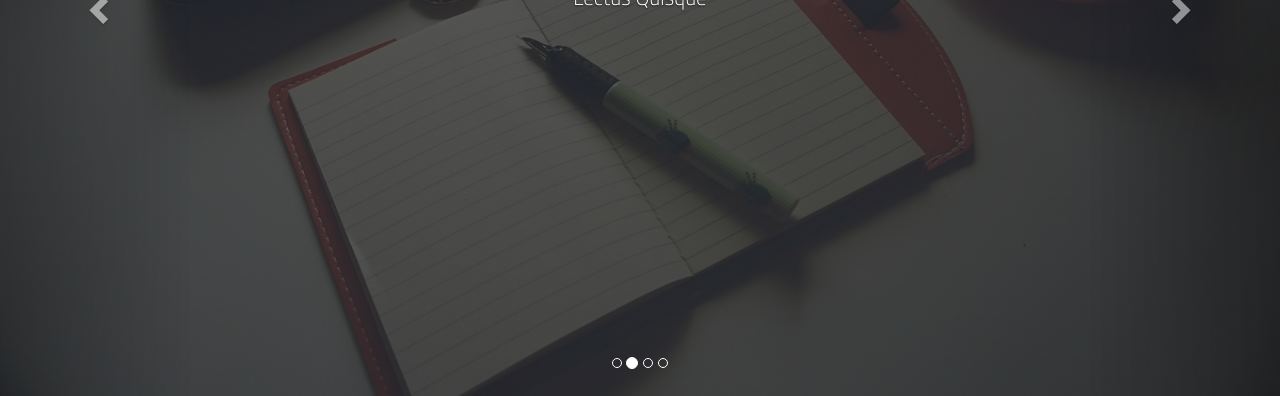
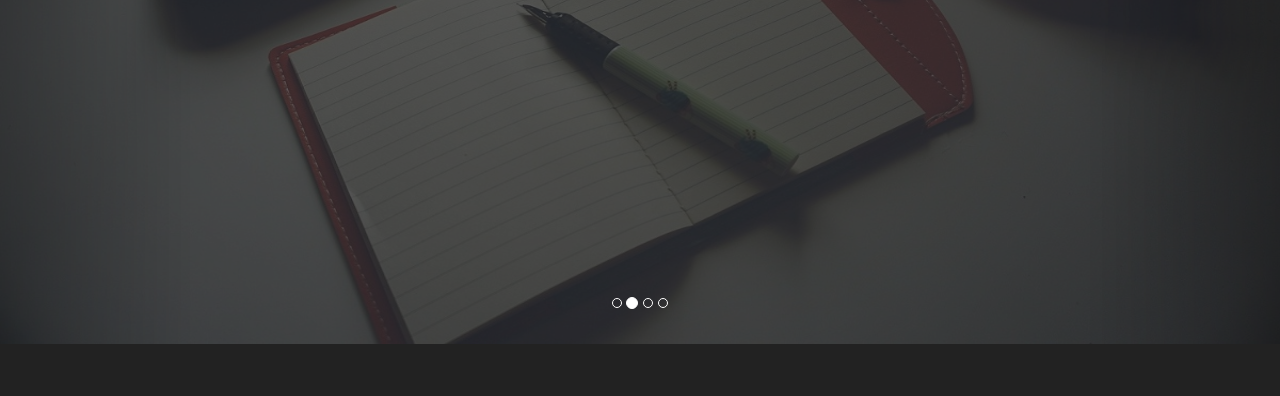
Before and after one commit to OsamaSaleh09/brand, a plain HTML site: page index.html in a window 1280 px wide. Shown: the part 446-842 px from the top of the page. Drawn offline with Linux system fonts and the light colour scheme.

Commit message:
Update style.css

```diff
--- a/css/style.css
+++ b/css/style.css
@@ -134,7 +134,7 @@ h2,.h2 {
 }
 /*end navbar*/
 /*start carousel*/
-.carousel-inner > .item {width: 100%; height: 100vh}
+.carousel-inner > .item {width: 100%; height: calc(100vh - 60px)}
 .carousel-inner .item-mian::before {
     content: "";
     width: 100%;
```
